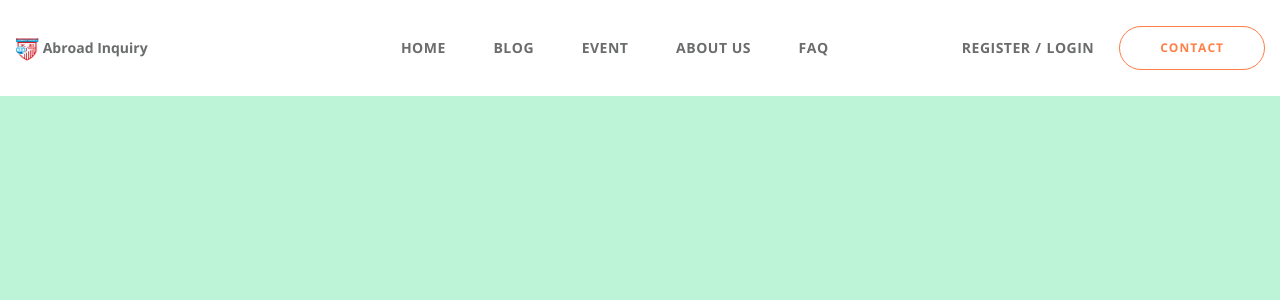
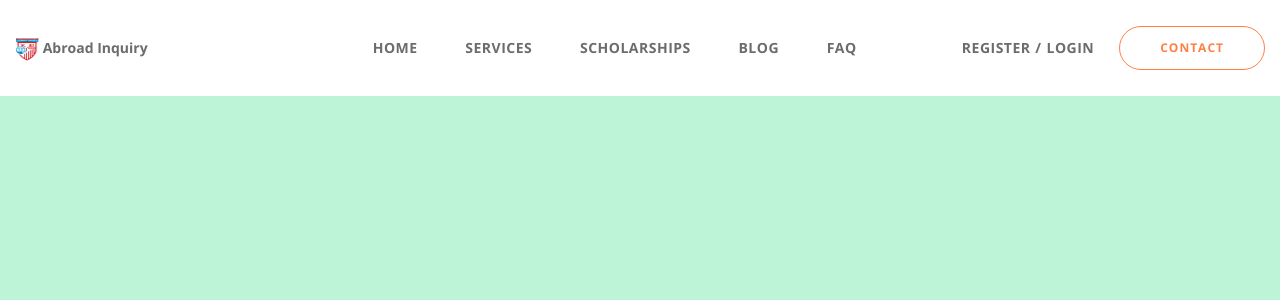
Before and after one commit to xphabib/AbroadInquary, a Rails app: page / in a window 1280 px wide. Shown: the top 300 px of the page. Run offline with Rails 7, Linux system fonts and the light colour scheme; style sheets or scripts are compiled from the project's sources; parts of the project's set-up code (start-up, migrations or seed data) failed here and were passed over.

Commit message:
change nav and footer

```diff
--- a/app/views/shared/_footer.html.erb
+++ b/app/views/shared/_footer.html.erb
@@ -26,7 +26,10 @@
               <li><a href="#">Contact</a></li>
               <li><a href="#">User Reviews</a></li>
               <li><a href="#">Client Area</a></li>
-              <li><a href="#">About Us</a></li>
+              <li>
+                <%= link_to 'About Us', about_path %>
+              </li>
+<!--              <li><a href="#">About Us</a></li>-->
             </ul>
           </div><!--/.footer-widget-->
         </div><!--/.col-lg-3-->
--- a/app/views/shared/_header.html.erb
+++ b/app/views/shared/_header.html.erb
@@ -21,16 +21,21 @@
                 </li>
 
                 <li>
+                  <%= link_to 'Services', '#' %>
+                </li>
+
+
+                <li>
+                  <%= link_to 'Scholarships', '#'%>
+                </li>
+
+                <li>
                   <%= link_to 'Blog', blogs_path %>
                 </li>
 
-                <li>
-                  <%= link_to 'Event', '#' %>
-                </li>
-
-                <li>
-                  <%= link_to 'About Us', about_path %>
-                </li>
+<!--                <li>-->
+                  <%#= link_to 'About Us', about_path %>
+<!--                </li>-->
 
                 <li>
                   <%= link_to 'FAQ', faq_path %>
```
